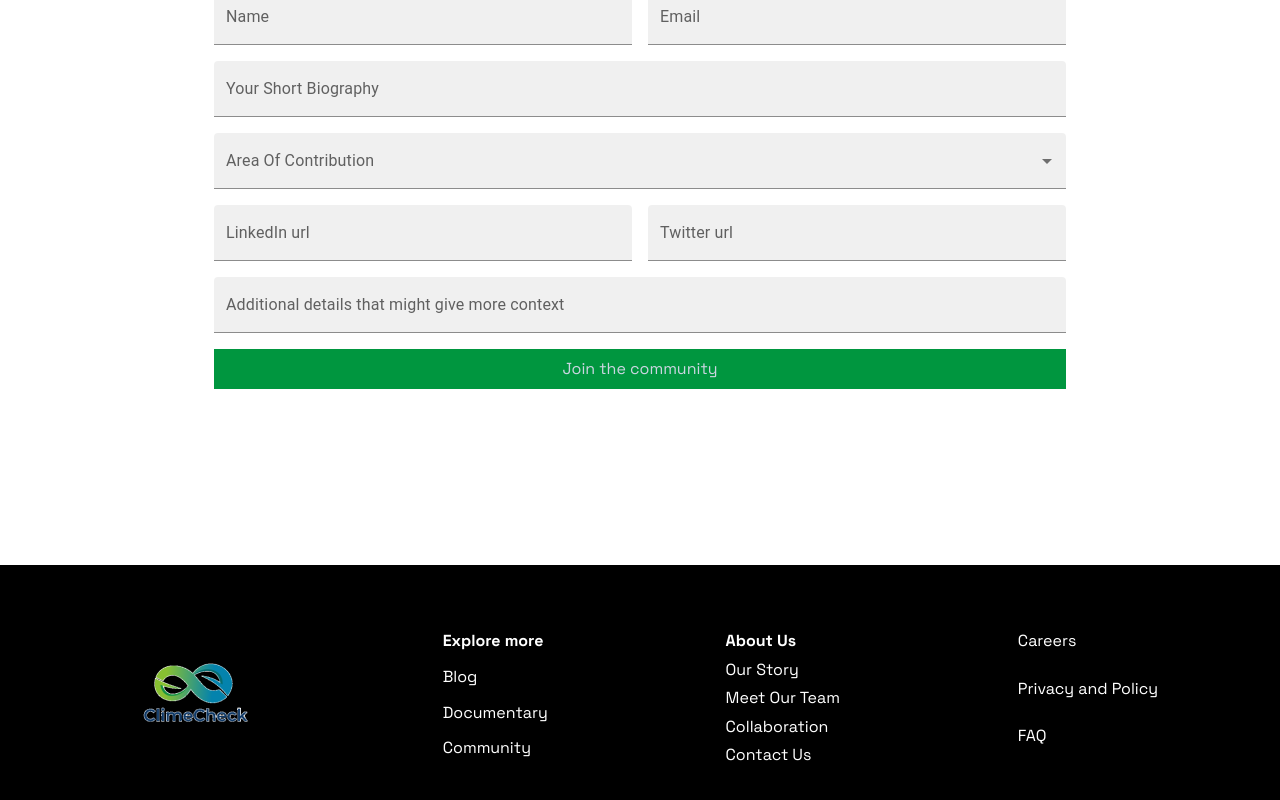
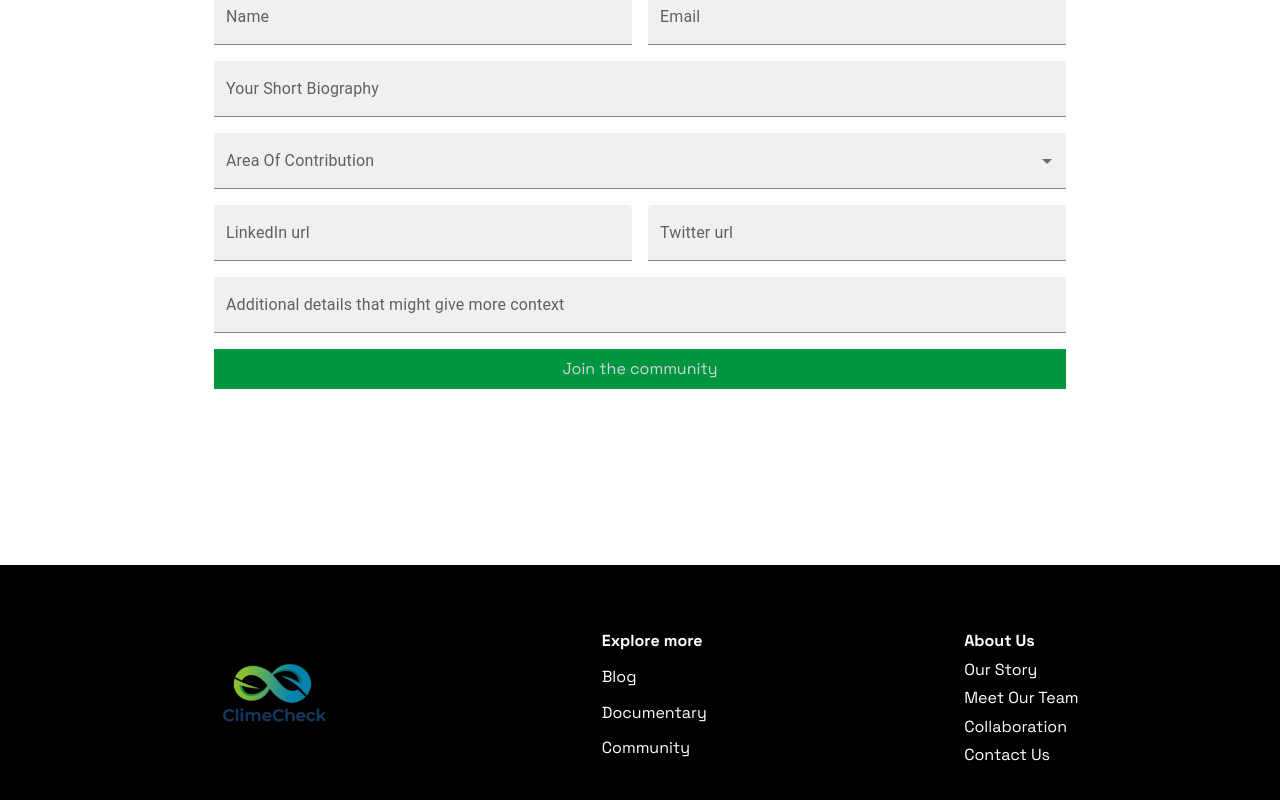
Before and after one commit to ClimeCheck/UI, a Next.js app: page /contribute in a window 1280 px wide. Shown: the part 266-1066 px from the top of the page. Built offline with nearby package versions, Linux system fonts and the light colour scheme.

Commit message:
fix: the changes noted in the documentation

```diff
--- a/components/Footer/FooterData.jsx
+++ b/components/Footer/FooterData.jsx
@@ -7,12 +7,12 @@ export const exploreLinks = [
 export const aboutLinks = [
   { name: "Our Story", link: "/story" },
   { name: "Meet Our Team", link: "/team" },
-  { name: "Collaboration", link: "/collaboration" },
+  { name: "Collaboration", link: "/contribute" },
   { name: "Contact Us", link: "/contact" },
 ];
 
-export const companyLinks = [
-  { name: "Careers", link: "/careers" },
-  { name: "Privacy and Policy", link: "/policy" },
-  { name: "FAQ", link: "/faq" },
-];
+// export const companyLinks = [
+//   { name: "Careers", link: "/careers" },
+//   { name: "Privacy and Policy", link: "/policy" },
+//   { name: "FAQ", link: "/faq" },
+// ];
--- a/components/Footer/index.jsx
+++ b/components/Footer/index.jsx
@@ -1,7 +1,8 @@
 import Image from "next/image";
 import Link from "next/link";
-import Logo from "../../assets/footerLogo.png";
-import { aboutLinks, companyLinks, exploreLinks } from "./FooterData";
+import { Logo } from "../../assets/images";
+
+import { aboutLinks, exploreLinks } from "./FooterData";
 
 function Footer() {
   return (
@@ -29,7 +30,7 @@ function Footer() {
           );
         })}
       </div>
-      <div className="grid">
+      {/* <div className="grid">
         {companyLinks.map((links, key) => {
           return (
             <Link key={key} href={links.link}>
@@ -37,7 +38,7 @@ function Footer() {
             </Link>
           );
         })}
-      </div>
+      </div> */}
     </div>
   );
 }
--- a/components/Timeline/TimelineData.jsx
+++ b/components/Timeline/TimelineData.jsx
@@ -2,7 +2,10 @@ export const Approach = [
   {
     id: 1,
     title: "Data Agregations",
-    desc: `Climecheck leverages the blockchain for data integrity and verifiability. Users can:\n  &#x2022; Download raw sensor data\n &#x2022; Train models on the data\n &#x2022; Perform confidential computing`,
+    desc: `Climecheck leverages the blockchain for data integrity and verifiability. Users can:
+    • Download raw sensor data
+    • Train models on the data
+    • Perform confidential computing`,
   },
   {
     id: 2,
```
